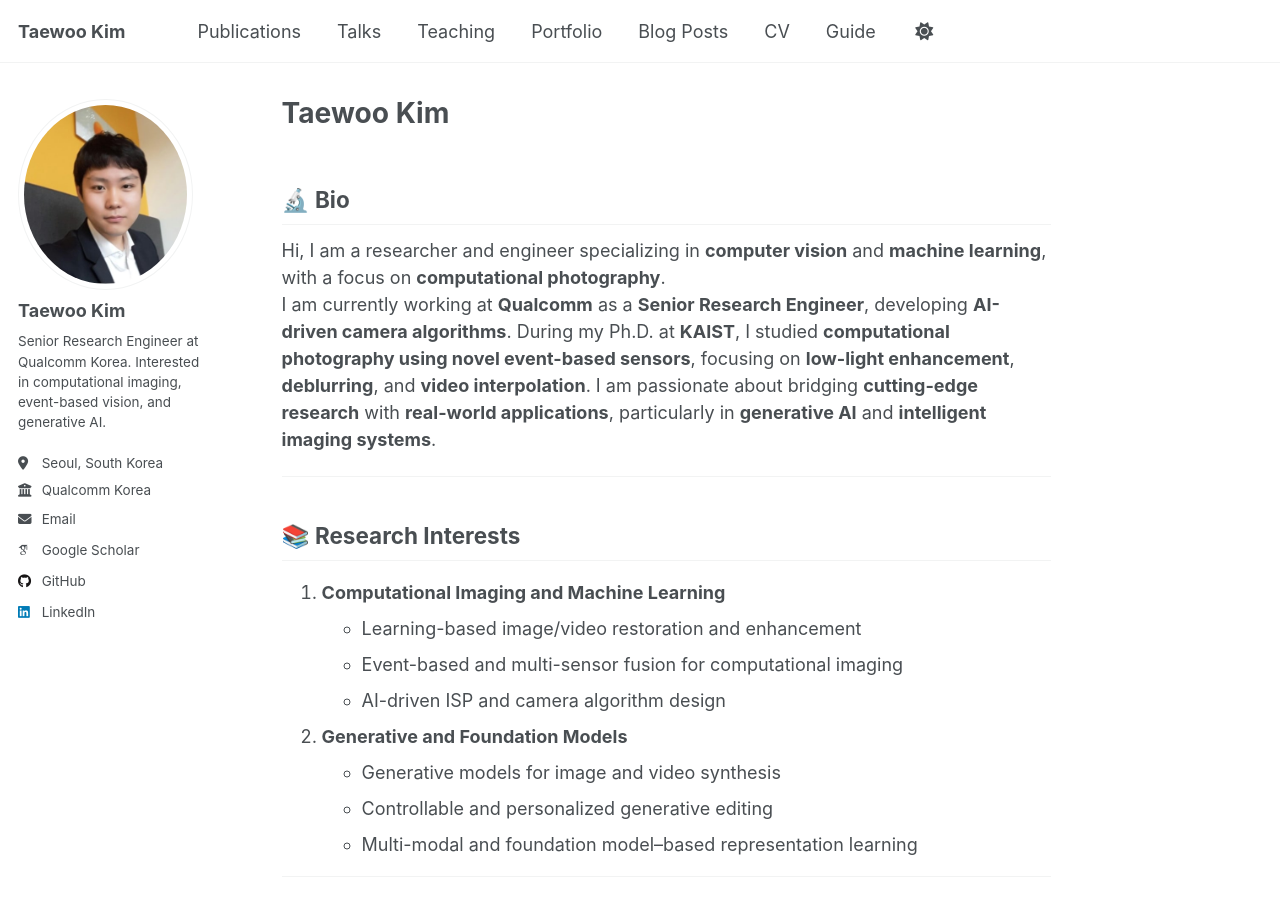
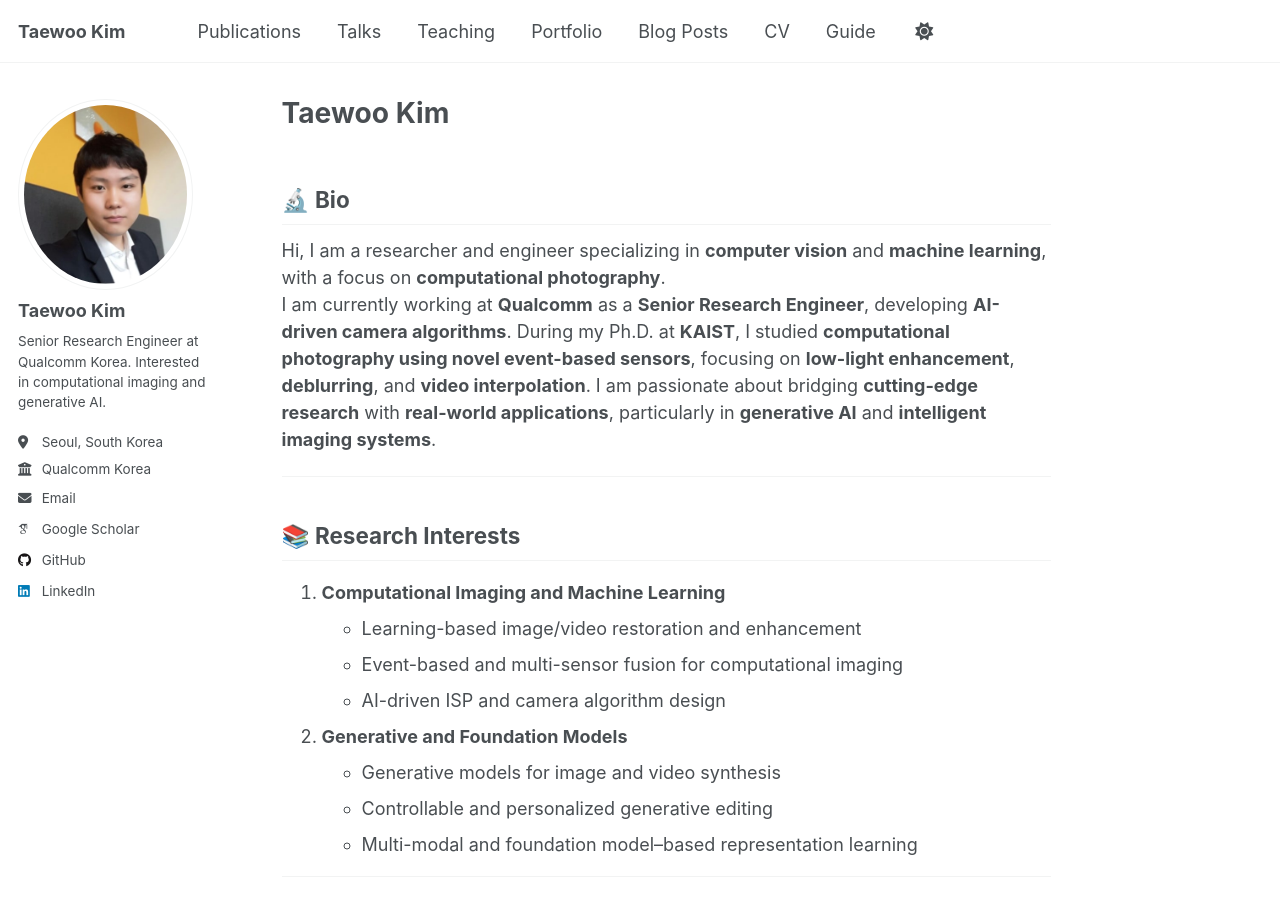
Before and after one commit to intelpro/intelpro.github.io, a Jekyll site: the page built from _pages/about.md, in a window 1280 px wide and 900 px high. Built offline with Jekyll 4.4.1, drawn with Linux system fonts in a browser that asks for light colours; some web fonts are replaced; a script that is not in the unit is left out.

Commit message:
Update _config.yml

```diff
--- a/_config.yml
+++ b/_config.yml
@@ -22,7 +22,7 @@ author:
   # Biographic information
   avatar           : "taewookim_photo.jpg"
   name             : "Taewoo Kim"
-  bio              : "Senior Research Engineer at Qualcomm Korea. Interested in computational imaging, event-based vision, and generative AI."
+  bio              : "Senior Research Engineer at Qualcomm Korea. Interested in computational imaging and generative AI."
   location         : "Seoul, South Korea"
   employer         : "Qualcomm Korea"
   email            : "taewook@example.com"
```
